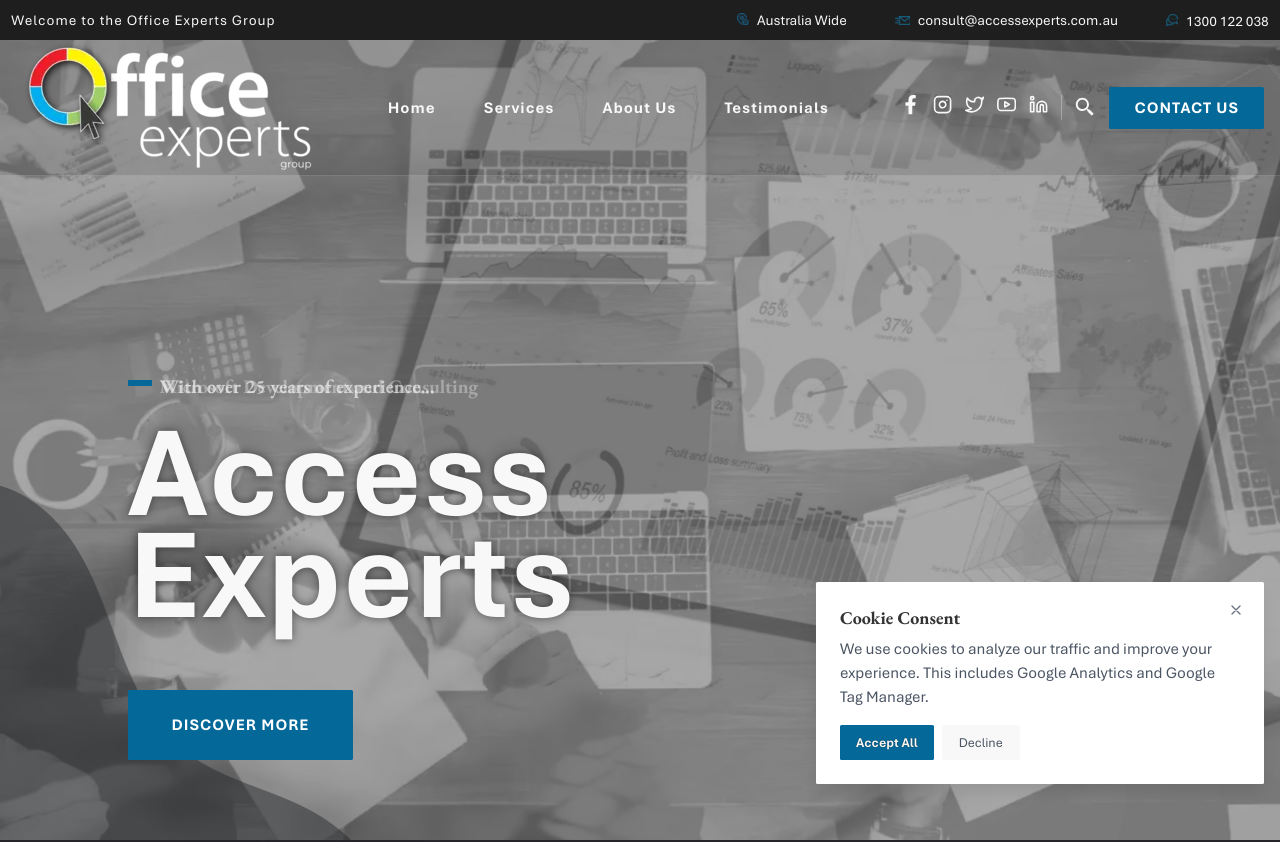
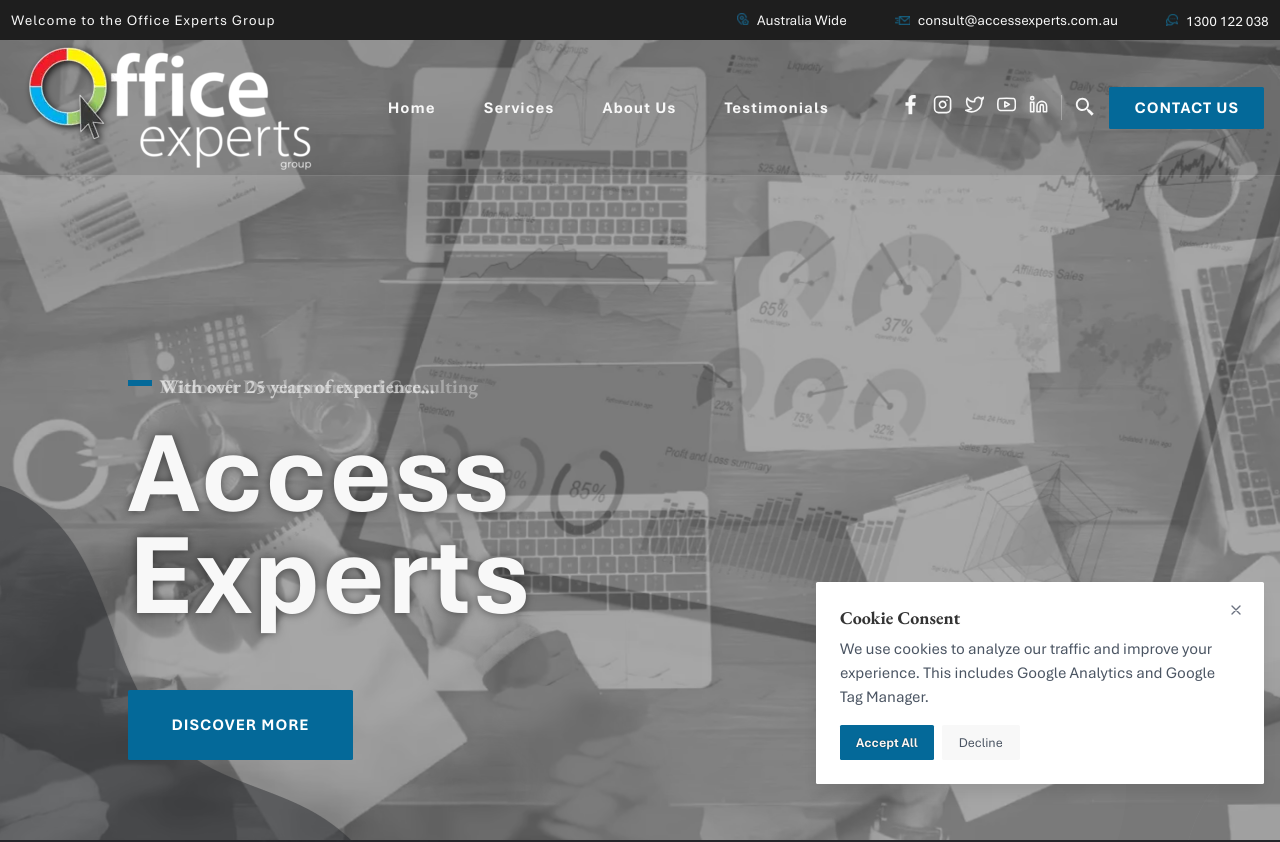
Before and after one commit to Office-Experts-Group/accessExperts, a Next.js app: page / in a window 1280 px wide. Shown: the top 842 px of the page. Built offline with nearby package versions, Linux system fonts and the light colour scheme.

Commit message:
font size in Hero changed

```diff
--- a/styles/hero.module.css
+++ b/styles/hero.module.css
@@ -119,7 +119,7 @@
 .content h1 {
   font-weight: 700;
   letter-spacing: 1px;
-  font-size: clamp(5rem, 10vw, 10rem);
+  font-size: clamp(5rem, 9vw, 9rem);
   line-height: clamp(4rem, 8vw, 8rem);
   margin-bottom: 4rem;
   font-family: var(--font-aptos) !important;
--- a/styles/hero.module.scss
+++ b/styles/hero.module.scss
@@ -117,7 +117,7 @@
   h1 {
     font-weight: 700;
     letter-spacing: 1px;
-    font-size: clamp(5rem, 10vw, 10rem);
+    font-size: clamp(5rem, 9vw, 9rem);
     line-height: clamp(4rem, 8vw, 8rem);
     margin-bottom: 4rem;
     font-family: var(--font-aptos) !important;
--- a/styles/promo.module.css
+++ b/styles/promo.module.css
@@ -3,6 +3,7 @@
   margin: 6rem 8rem;
   display: flex;
   align-items: center;
+  justify-content: center;
 }
 .promo a {
   color: #046999;
@@ -22,7 +23,6 @@
   .promo {
     margin: 6rem 1rem;
     flex-direction: column;
-    text-align: center;
   }
 }
 @media (min-width: 767px) and (max-width: 1024px) {
@@ -215,6 +215,7 @@
   display: flex;
   align-items: center;
   justify-content: center;
+  margin-right: 10vw;
 }
 @media (max-width: 449px) {
   .container {
--- a/styles/promo.module.scss
+++ b/styles/promo.module.scss
@@ -5,6 +5,7 @@
   margin: 6rem 8rem;
   display: flex;
   align-items: center;
+  justify-content: center;
   a {
     color: $theme;
     font-weight: 700;
@@ -21,7 +22,6 @@
   @include phoneLandscape {
     margin: 6rem 1rem;
     flex-direction: column;
-    text-align: center;
   }
 
   @include tablet {
@@ -204,6 +204,7 @@
   display: flex;
   align-items: center;
   justify-content: center;
+  margin-right: 10vw;
 
   @include phone {
     margin: 0;
```
Also changed, not shown: 2 other files (tests, documents, lock files or other folders).
